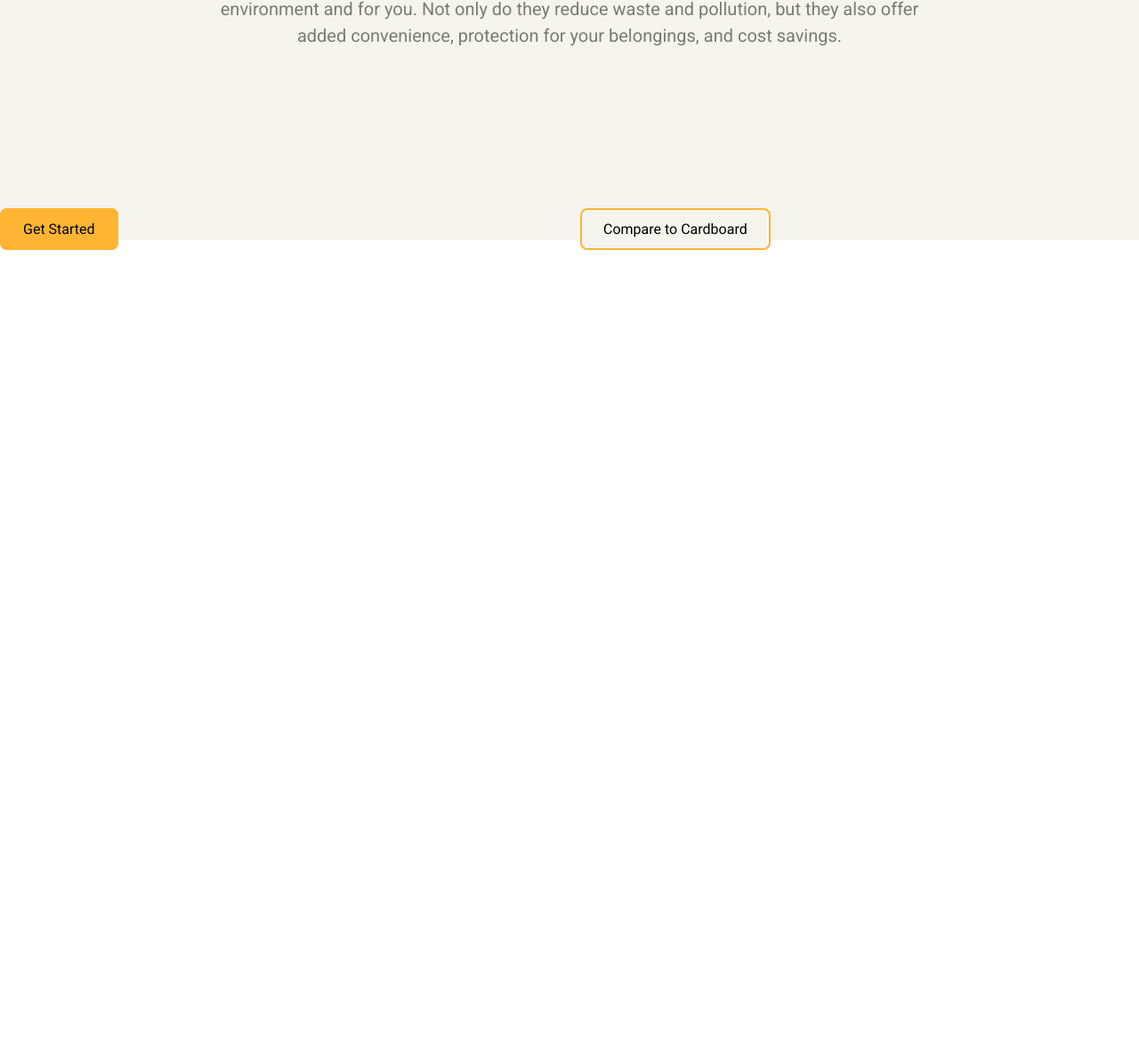
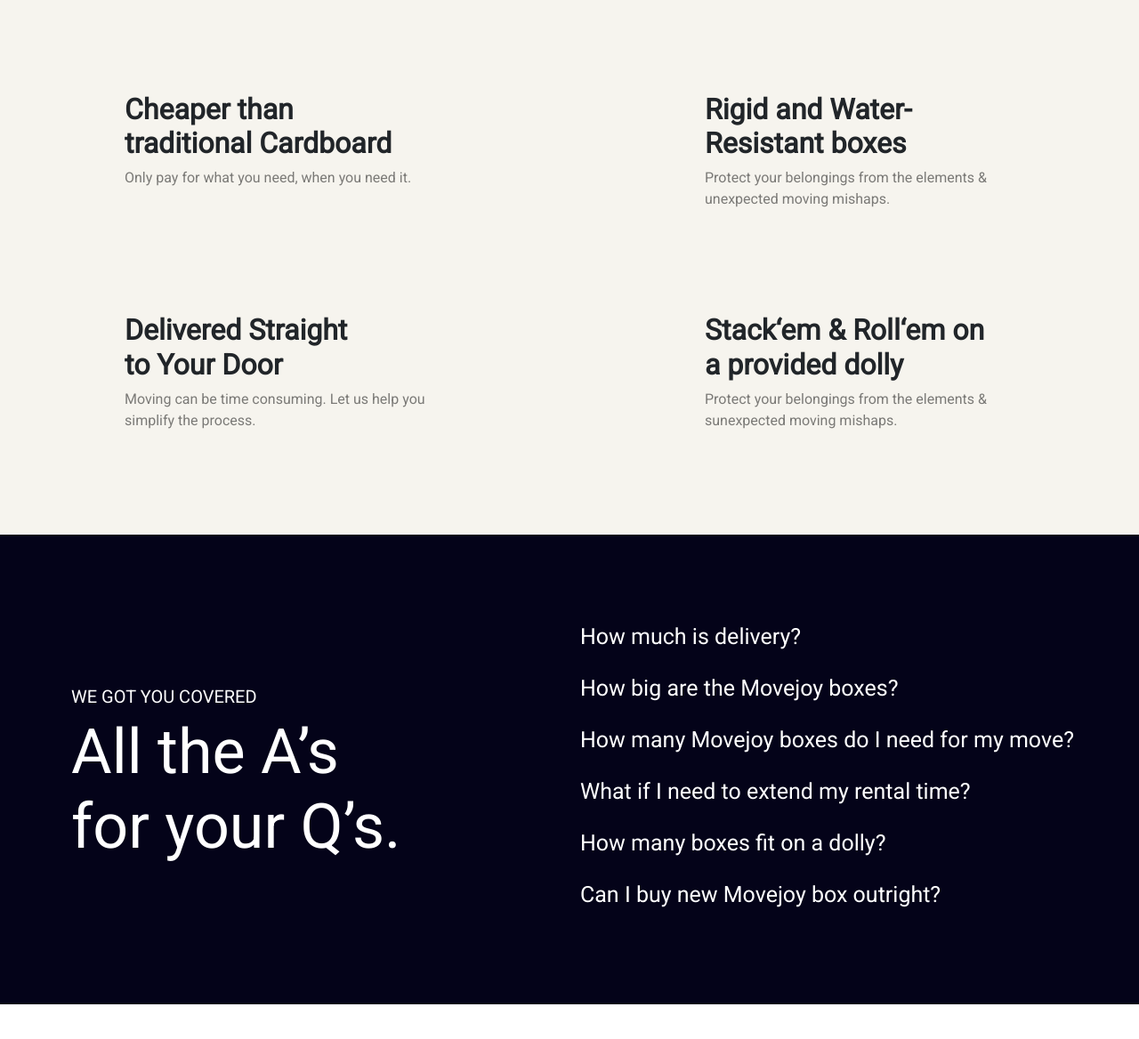
Before and after one commit to 220202661/MoveJoy, a plain HTML site: page index.html in a window 1280 px wide. Shown: the part 6999-8167 px from the top of the page at 89% size. Drawn offline with Linux system fonts and the light colour scheme; a web font is replaced by a local one.

Commit message:
css some changes

```diff
--- a/css/sara.css
+++ b/css/sara.css
@@ -282,9 +282,12 @@
 .h6-Anthony{
   background-color: var(--yallow-color);
 }
+.landing3{
+padding-bottom: 70px;
+}
 .h4-better
 {
-  margin-top: 90px;
+  margin-top: 80px;
   color: black;
   font-size: 18px;
   padding-right: 20px;
@@ -295,37 +298,18 @@
   font-weight: bold;
 }
 .p-Renting{
-color: black;
+  margin-bottom: 40px;
 font-size: 20px;
 
 }
-/* .btn2{
-
-  text-align: center;
-
-  color: black;
-  background-color: var(--yallow-color);
-  border: 2px solid var(--yallow-color);
-  border-radius: 8px;
-} */
-
-
-
-.btn3{
-  text-decoration: none;
-  text-align: center;
-  color: black;
-  background-color: var(--back-color);
-  border: 2px solid var(--yallow-color);
-  border-radius: 8px;
-}
-.btn3:hover{
-  background-color: var(--back-color);
-  color: rgb(0, 0, 0);
-  border-color: black;
-
+.feat7{
+  margin-left:140px;
+  margin-top: 100px;
 }
 
+.icon1{
+  margin-bottom: 100px;
+}
 .button {
 
   text-decoration: none;
@@ -343,11 +327,77 @@
   color: rgb(0, 0, 0);
   border-color: var(--yallow-color);
 }
-.Compare{
-  text-decoration: none;
-  text-align: center;
+.feat8{
+  margin-left:140px;
+  margin-top: 100px;
+  padding-bottom: 100px;
+}
+.icon1{
   color: black;
-  background-color: var(--back-color);
-  border: 2px solid var(--yallow-color);
-  border-radius: 8px;
+  padding-left: 80px;
+  height: 100px;
 }
+.h2-Cheaper{
+  font-weight: bold;
+}
+.h4-WE{
+  padding-top: 90px;
+  font-size: 20px;
+  color: white;
+  background-color: var(--dark-color);
+}
+.h1-All{
+  font-size: 70px;
+  color: white;
+  background-color: var(--dark-color);
+}
+.h2-delivery{
+  padding-top: 20px;
+  font-size: 25px;
+  color: white;
+  background-color: var(--dark-color);
+}
+.h2-boxes{
+  padding-top: 20px;
+  color: white;
+  background-color: var(--dark-color);
+  font-size: 25px;
+
+}
+.h2-move{
+  color: white;
+  background-color: var(--dark-color);
+  font-size: 25px;
+  padding-top: 20px;
+
+}
+.h2-time{
+  color: white;
+  background-color: var(--dark-color);
+  font-size: 25px;
+  padding-top: 20px;
+
+}
+.h2-dolly{
+  color: white;
+  background-color: var(--dark-color);
+  font-size: 25px;
+  padding-top: 20px;
+
+}
+.h2-outright{
+  color: white;
+  background-color: var(--dark-color);
+  font-size: 25px;
+  padding-top: 20px;
+  padding-bottom: 100px;
+
+}
+.feat9{
+  margin-left: 80px;
+  margin-top: 80px;
+}
+.feat10{
+  margin-top: 80px;
+  margin-right: 20px;
+}
--- a/index.html
+++ b/index.html
@@ -11,7 +11,9 @@
   <link rel="stylesheet" href="css/sara.css">
   <link rel="preconnect" href="https://fonts.googleapis.com">
   <link rel="preconnect" href="https://fonts.gstatic.com" crossorigin>
-<link href="https://fonts.googleapis.com/css2?family=Caveat:wght@700&family=Courgette&family=Preahvihear&family=Roboto:wght@300;400&display=swap" rel="stylesheet">
+  <link
+    href="https://fonts.googleapis.com/css2?family=Caveat:wght@700&family=Courgette&family=Preahvihear&family=Roboto:wght@300;400&display=swap"
+    rel="stylesheet">
   <link href="https://fonts.googleapis.com" rel="preconnect">
   <link href="https://fonts.gstatic.com" rel="preconnect" crossorigin="anonymous">
   <link href="https://fonts.googleapis.com/css2?family=Caveat:wght@700&family=Roboto:wght@300;400&display=swap"
@@ -77,21 +79,25 @@
       <h1 class="text-s">Pack, stack, and move<br>without the hassle.</h1>
       <p class=" p1 fs-5 text-black-50 mb-4">We're here to make your move as easy and stress-free as possible. Our
         eco-friendly<br> moving box rental service offers you an easy and sustainable solution to packing and
-        <br>transporting your belongings.</p>
+        <br>transporting your belongings.
+      </p>
     </div>
   </div>
 
   <div class="row">
-  <div class="col-lg-6">
+    <div class="col-lg-6 cal-md-12">
       <div class="feat">
-      <img class="img3" src="https://assets.website-files.com/63de74c0f059b225e0a21504/63de74c0f059b2dc60a21637_63c32514f3d9c582bf3aab56_hiveboxx-deX-KChuboY-unsplash-p-800.webp" alt="">
+        <img class="img3"
+          src="https://assets.website-files.com/63de74c0f059b225e0a21504/63de74c0f059b2dc60a21637_63c32514f3d9c582bf3aab56_hiveboxx-deX-KChuboY-unsplash-p-800.webp"
+          alt="">
 
       </div>
 
     </div>
-  <div class="col-lg-6">
+    <div class="col-lg-6 cal-md-12">
       <div class="feat">
-      <img class="img4" sizes="" src="https://assets.website-files.com/63de74c0f059b225e0a21504/63de74c0f059b2c453a2163c_63c325113b2b7609589d574c_hiveboxx-P6hwSNWsonM-unsplash-p-800.webp">
+        <img class="img4" sizes=""
+          src="https://assets.website-files.com/63de74c0f059b225e0a21504/63de74c0f059b2c453a2163c_63c325113b2b7609589d574c_hiveboxx-P6hwSNWsonM-unsplash-p-800.webp">
       </div>
 
     </div>
@@ -101,7 +107,7 @@
 
 
   <div class="row">
-  <div class="col-lg-6">
+    <div class="col-lg-6 cal-md-12">
       <div class="feat2">
         <h2 class="heading-style-h2">Begin your move...</h2>
       </div>
@@ -117,10 +123,12 @@
     </div>
 
 
-<div  class="row">
-  <div class="col-lg-6">
+    <div class="row">
+      <div class="col-lg-6 cal-md-12">
         <div class="feat3">
-      <img class="img5" src="https://assets.website-files.com/63de74c0f059b225e0a21504/63de74c0f059b24f91a2160c_residential.webp" alt="">
+          <img class="img5"
+            src="https://assets.website-files.com/63de74c0f059b225e0a21504/63de74c0f059b24f91a2160c_residential.webp"
+            alt="">
           <h5 class="Moving">Moving House</h5>
           <h2 class="h2-Residential">Residential Moves</h2>
           <p class="p6">Let us help ease the pain with our tree-free moving boxes. Select one<br>
@@ -129,9 +137,11 @@
         </div>
 
       </div>
-  <div class="col-lg-6">
+      <div class="col-lg-6 cal-md-12">
         <div class="feat3">
-      <img class="img5" src="https://assets.website-files.com/63de74c0f059b225e0a21504/63de74c0f059b24955a2160d_commercial.webp" alt="">
+          <img class="img5"
+            src="https://assets.website-files.com/63de74c0f059b225e0a21504/63de74c0f059b24955a2160d_commercial.webp"
+            alt="">
           <h5 class="Moving">Moving Office</h5>
           <h2 class="h2-Residential">Commercial Moves</h2>
           <p class="p6">Looking to move your business? Whether you're a hot startup or an<br>
@@ -156,13 +166,15 @@
 
   <div class="row dark">
 
-    <div class="col-lg-6 dark">
+    <div class="col-lg-6 cal-md-12 dark">
       <div class="feat4">
-        <img class="img6" src="https://assets.website-files.com/63de74c0f059b225e0a21504/63de74c0f059b279c4a21645_Macbook%20Pro%2016%20mockup.webp" alt="">
+        <img class="img6"
+          src="https://assets.website-files.com/63de74c0f059b225e0a21504/63de74c0f059b279c4a21645_Macbook%20Pro%2016%20mockup.webp"
+          alt="">
       </div>
 
     </div>
-  <div class="col-lg-6 dark">
+    <div class="col-lg-6 cal-md-12 dark">
       <div class="feat4">
         <h2 class="h2-Order">Order & Receive boxes.</h2>
         <p class="p7">You'll get a text when they arrive at your door.<br> No hassle, no stress.</p>
@@ -173,39 +185,46 @@
 
   <div class="row dark">
 
-  <div class="col-lg-6 dark">
+    <div class="col-lg-6 cal-md-12 dark">
       <div class="feat5">
         <h2 class="h2-Pack">Pack & Move.</h2>
-    <p class="p8">Pack your belongings at your own pace and keep <br>them safe in our sturdy water-resistant bins.</p>
+        <p class="p8">Pack your belongings at your own pace and keep <br>them safe in our sturdy water-resistant bins.
+        </p>
       </div>
 
     </div>
-<div class="col-lg-6 dark">
+    <div class="col-lg-6 cal-md-12 dark">
       <div class="feat5">
-  <img class="img7" src="https://assets.website-files.com/63de74c0f059b225e0a21504/63de74c0f059b2dc60a21637_63c32514f3d9c582bf3aab56_hiveboxx-deX-KChuboY-unsplash-p-800.webp" alt="">
+        <img class="img7"
+          src="https://assets.website-files.com/63de74c0f059b225e0a21504/63de74c0f059b2dc60a21637_63c32514f3d9c582bf3aab56_hiveboxx-deX-KChuboY-unsplash-p-800.webp"
+          alt="">
       </div>
     </div>
   </div>
 
   <div class="row dark">
 
-  <div class="col-lg-6 dark2">
+    <div class="col-lg-6 cal-md-12 dark2">
       <div class="feat5">
-      <img class="img6" src="https://assets.website-files.com/63de74c0f059b225e0a21504/63de74c0f059b295e1a2163b_63c3251207fffe728b745005_hiveboxx-FwdWO5yEo5s-unsplash-p-800.webp" alt="">
+        <img class="img6"
+          src="https://assets.website-files.com/63de74c0f059b225e0a21504/63de74c0f059b295e1a2163b_63c3251207fffe728b745005_hiveboxx-FwdWO5yEo5s-unsplash-p-800.webp"
+          alt="">
       </div>
 
     </div>
-<div class="col-lg-6 dark2">
+    <div class="col-lg-6 cal-md-12 dark2">
       <div class="feat5">
         <h2 class="h2-Order">We Collect.</h2>
-    <p class="p7">Send us a text when you're ready for pick-up. A <br>MoveJoy team member will swing by to pick them<br> up.
+        <p class="p7">Send us a text when you're ready for pick-up. A <br>MoveJoy team member will swing by to pick
+          them<br> up.
 
         </p>
       </div>
     </div>
     <div class="landing2 d-flex justify-content-center align-items-center ">
       <div class="photo text-center ">
-    <img class="img8" src="https://assets.website-files.com/63de74c0f059b225e0a21504/63de74c0f059b22f43a215b1_team-04.webp" alt="">
+        <img class="img8"
+          src="https://assets.website-files.com/63de74c0f059b225e0a21504/63de74c0f059b22f43a215b1_team-04.webp" alt="">
         <p class="p9">“I recently used MoveJoy for my move and I couldn't be<br>
           happier with the service I received. Not only were the<br>
           boxes durable and easy to stack, but I felt good knowing <br>
@@ -216,30 +235,77 @@
     </div>
     <div class="dark3"></div>
   </div>
-<div class="landing d-flex justify-content-center align-items-center ">
-  <div class="text-center text-light">
+  <div class="landing3 d-flex justify-content-center align-items-center ">
+    <div class="text-r text-center text-light">
       <h4 class="h4-better">A better way to move</h4>
       <h1 class="h1-Save">Save Cash...<br>
         And Cardboard</h1>
-    <p class=" p-Renting text-black-50">Renting eco-friendly boxes when moving to a new home is a smart choice for both the
+      <p class=" p-Renting text-black-50">Renting eco-friendly boxes when moving to a new home is a smart choice for
+        both the
         <br> environment and for you. Not only do they reduce waste and pollution, but they also offer
         <br> added convenience, protection for your belongings, and cost savings.
 
       </p>
-  </div>
-
-</div>
-<div class="row twobtn">
-  <div class="col-lg-6">
-    <div class="feat6">
       <a class="button w-button" href="">Get Started</a>
 
     </div>
 
   </div>
-  <div class="col-lg-6">
-    <div class="feat6">
-      <a class="Compare button w-button" href="">Compare to Cardboard</a>
+
+<div class="row ">
+  <div class="col-lg-6 cal-md-12 justify-content-center align-items-center ">
+    <div class="feat7 justify-content-center align-items-center">
+      <!-- <i class=" icon1 fa-solid fa-piggy-bank"></i> -->
+      <h2 class="h2-Cheaper">Cheaper than<br> traditional Cardboard</h2>
+      <p class="p-Protect text-black-50">Only pay for what you need, when you need it.</p>
+     </div>
+    </div>
+    <div class="col-lg-6 cal-md-12 justify-content-center align-items-center ">
+      <div class="feat7 justify-content-center align-items-center">
+        <!-- <i class=" icon2 fa-solid fa-cloud-rain"></i> -->
+        <h2 class="h2-Cheaper">Rigid and Water-<br>Resistant boxes</h2>
+        <p class="p-Protect text-black-50">Protect your belongings from the elements &<br> unexpected moving mishaps.</p>
+       </div>
+      </div>
+</div>
+
+<div class="row ">
+  <div class="col-lg-6 cal-md-12 justify-content-center align-items-center ">
+    <div class="feat8 justify-content-center align-items-center">
+      <!-- <i class=" icon1 fa-solid fa-piggy-bank"></i> -->
+      <h2 class="h2-Cheaper">Delivered Straight<br> to Your Door</h2>
+      <p class="p-Protect text-black-50">Moving can be time consuming. Let us help you<br> simplify the process.</p>
+     </div>
+    </div>
+    <div class="col-lg-6 cal-md-12 justify-content-center align-items-center ">
+      <div class="feat8 justify-content-center align-items-center">
+        <!-- <i class=" icon2 fa-solid fa-cloud-rain"></i> -->
+        <h2 class="h2-Cheaper">Stack‘em & Roll‘em on <br>a provided dolly</h2>
+        <p class="p-Protect text-black-50">Protect your belongings from the elements & <br>sunexpected moving mishaps.</p>
+       </div>
+      </div>
+</div>
+
+<div class="row dark ">
+  <div class="col-lg-6 cal-md-12  dark ">
+    <div class="feat9 dark">
+      <h4 class="h4-WE">WE GOT YOU COVERED</h4>
+      <h1 class="h1-All">All the A’s<br>
+        for your Q’s.</h1>
+
+      </div>
+      </div>
+      <div class="col-lg-6 cal-md-12  dark ">
+        <div class="feat10  dark">
+          <h2 class="h2-delivery">How much is delivery?</h2>
+          <h2 class="h2-boxes">How big are the Movejoy boxes?</h2>
+          <h2 class="h2-move">How many Movejoy boxes do I need for my move?</h2>
+          <h2 class="h2-time">What if I need to extend my rental time?</h2>
+          <h2 class="h2-dolly">How many boxes fit on a dolly?</h2>
+          <h2 class="h2-outright">Can I buy new Movejoy box outright?</h2>
+
+
+
       </div>
   <script src="js/bootstrap.bundle.min.js"></script>
   <script src="js/all.min.js"></script>
```
Lines whose indentation alone changed are shown as unchanged.
